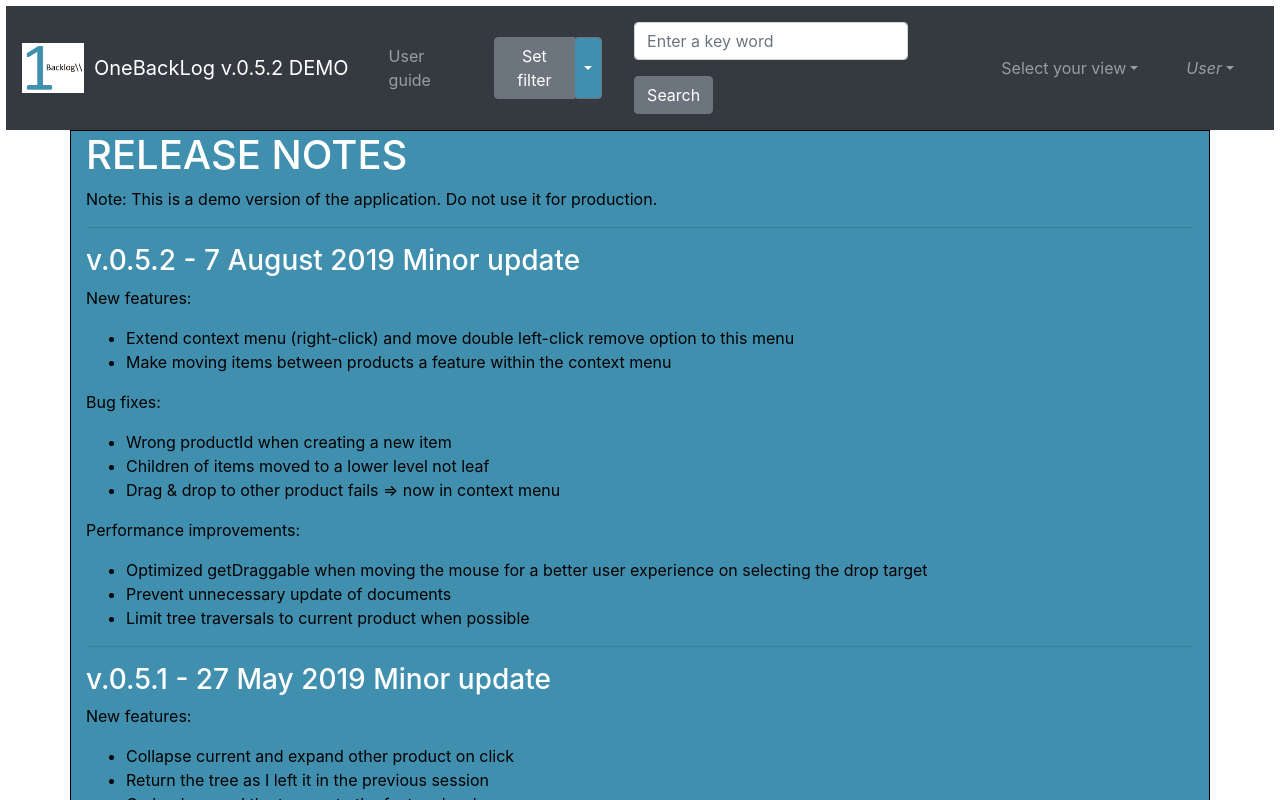
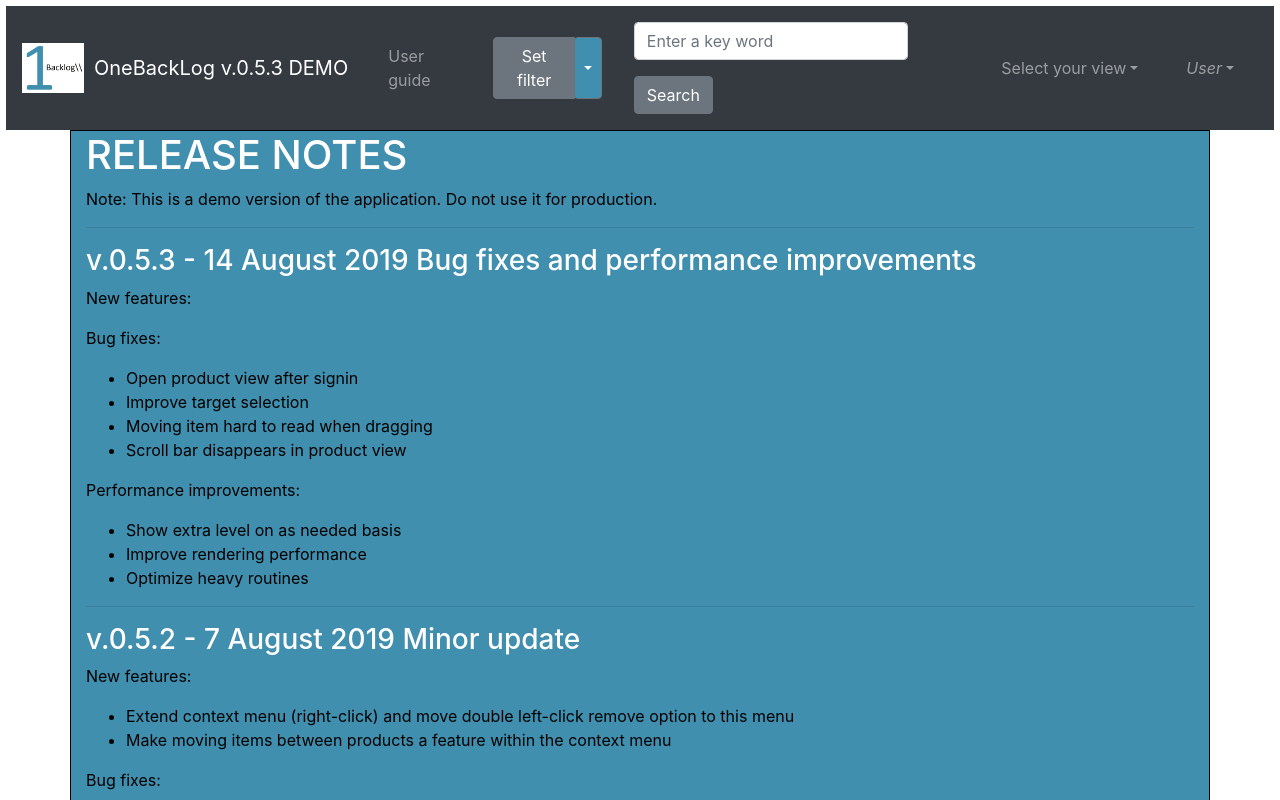
Before and after one commit to ErikVerheul/OneBacklog, a Vue app: page /rel-notes in a window 1280 px wide. Shown: the top 800 px of the page. Built offline with nearby package versions, Linux system fonts and the light colour scheme.

Commit message:
v.0.5.3 - Bug fixes and performance improvements

```diff
--- a/src/components/header/header.vue
+++ b/src/components/header/header.vue
@@ -69,7 +69,7 @@
 	export default {
 		data() {
 			return {
-				appVersion: 'OneBackLog v.0.5.2',
+				appVersion: 'OneBackLog v.0.5.3',
 				eventBgColor: '#408FAE',
 				oldPassword: '',
 				newPassword1: '',
--- a/src/components/rel-notes/rel-notes.vue
+++ b/src/components/rel-notes/rel-notes.vue
@@ -4,6 +4,22 @@
 			<b-col cols="12" class="left-column">
 				<h1>RELEASE NOTES</h1>
 				<p v-if=this.$store.state.demo>Note: This is a demo version of the application. Do not use it for production.</p>
+				<hr>
+				<h3>v.0.5.3 - 14 August 2019 Bug fixes and performance improvements</h3>
+				<p>New features:</p>
+				<p>Bug fixes:</p>
+				<ul>
+					<li>Open product view after signin</li>
+					<li>Improve target selection</li>
+					<li>Moving item hard to read when dragging</li>
+					<li>Scroll bar disappears in product view</li>
+				</ul>
+				<p>Performance improvements:</p>
+				<ul>
+					<li>Show extra level on as needed basis</li>
+					<li>Improve rendering performance</li>
+					<li>Optimize heavy routines</li>
+				</ul>
 				<hr>
 				<h3>v.0.5.2 - 7 August 2019 Minor update</h3>
 				<p>New features:</p>
```
